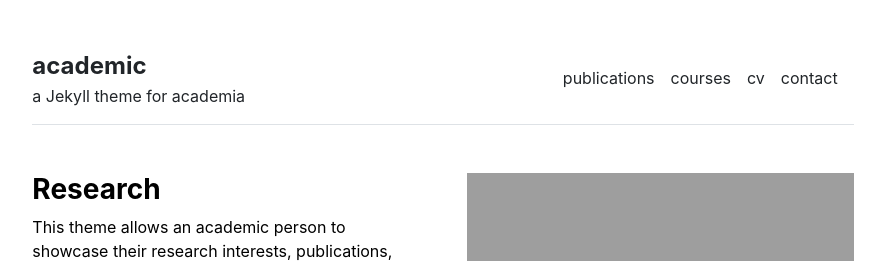
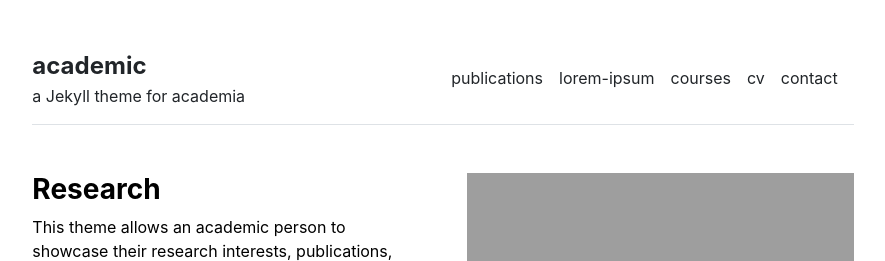
Before and after one commit to stackbit-projects/parallel-tiger-95a47, a Jekyll site: the page built from index.md, in a window 1280 px wide. Shown: the top 261 px of the page, without its empty margins (197-1082 px from the left). Built offline with Jekyll 4.4.1, drawn with Linux system fonts in a browser that asks for light colours.

Commit message:
settings.yml: Multiple updates: * updated menu * updated __metadata in menu * updated name in menu * updated url in menu

```diff
--- a/_data/settings.yml
+++ b/_data/settings.yml
@@ -1,6 +1,8 @@
 menu:
   - name: publications
     url: /publications
+  - name: lorem-ipsum
+    url: lorem-ipsum
   - name: courses
     url: /courses
   - name: cv
```
